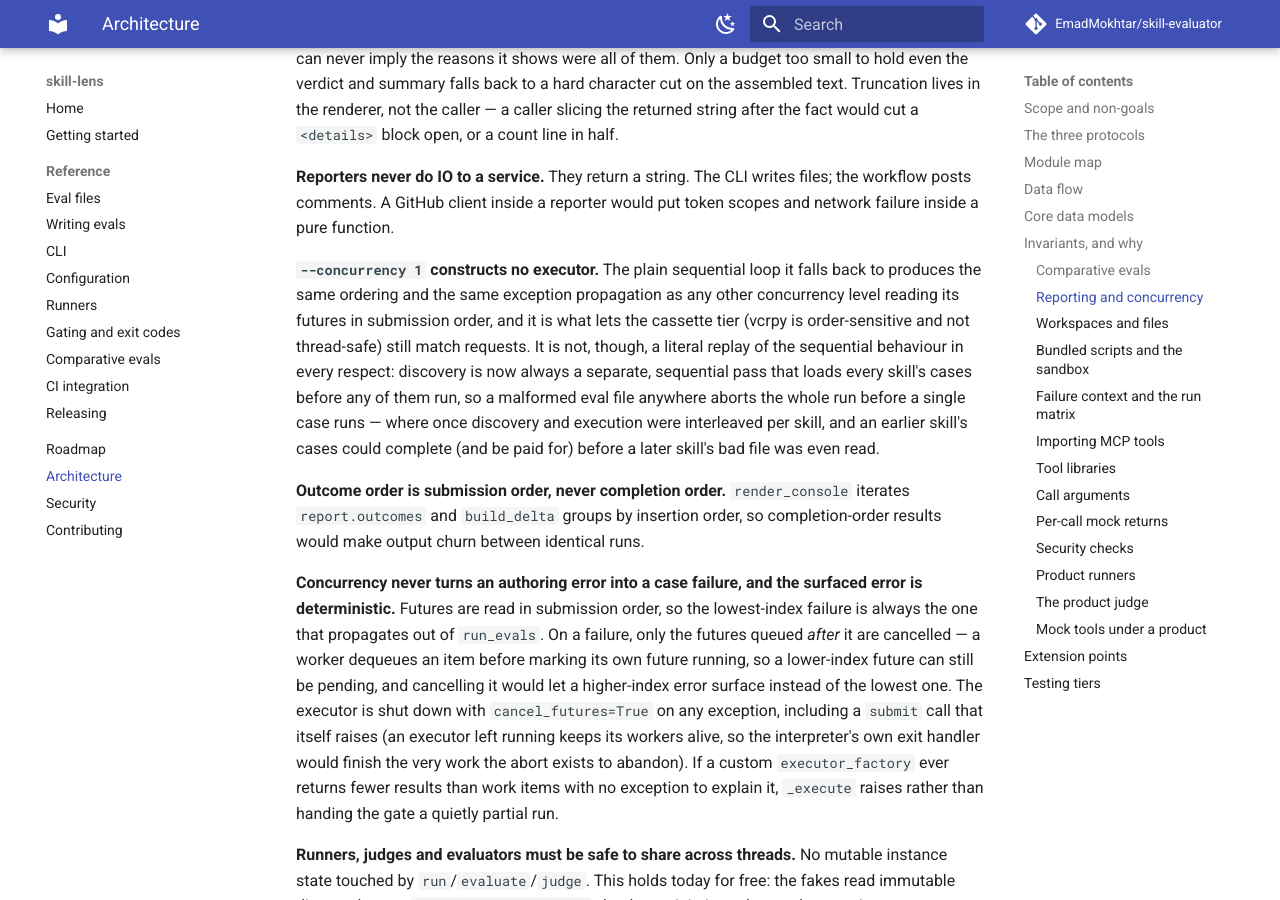
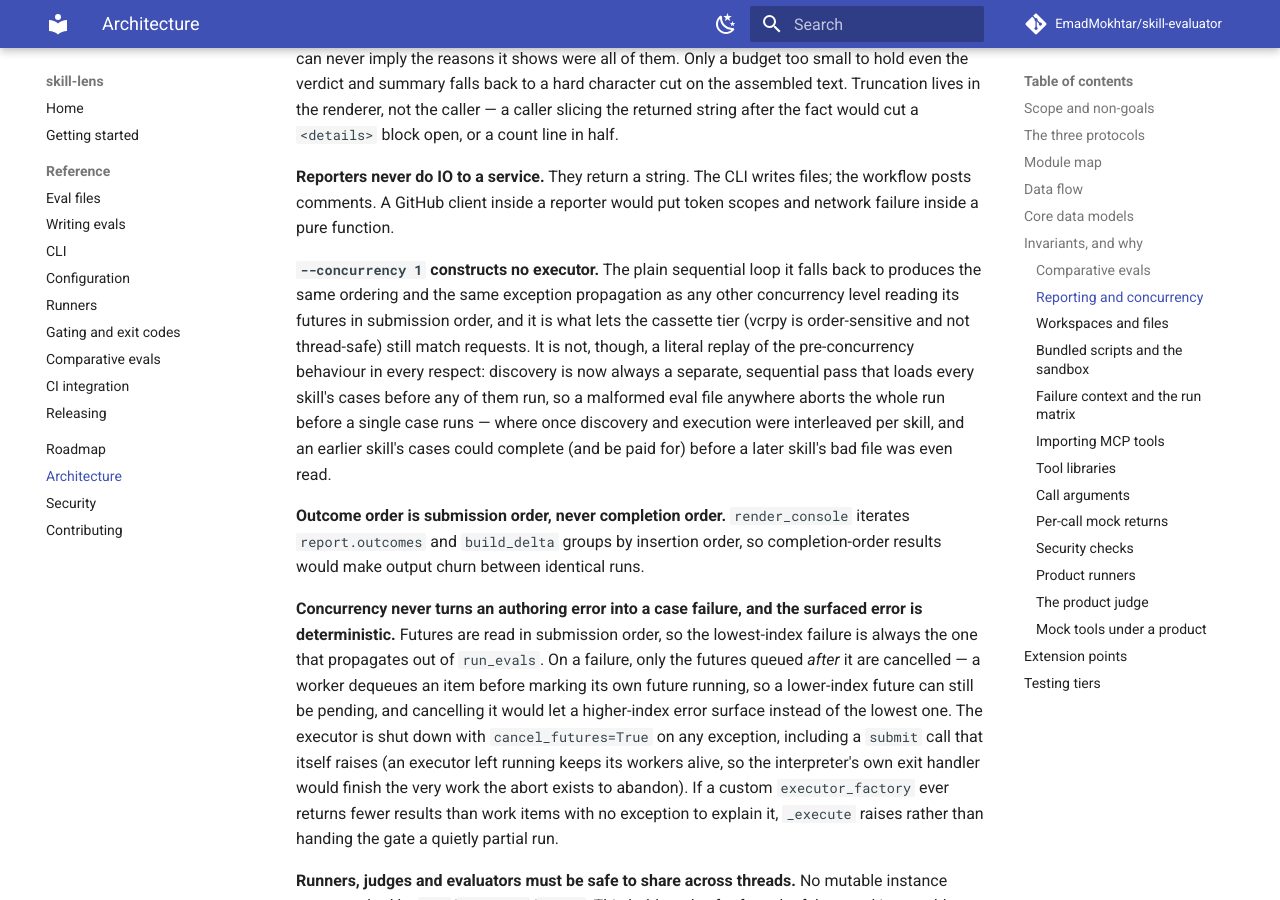
Before and after one commit to EmadMokhtar/skill-evaluator, an MkDocs documentation site: the page built from docs/architecture.md, in a window 1280 px wide and 900 px high, scrolled down 14064 px. Built offline with MkDocs 1.6.1 and Material for MkDocs 9.7.7, drawn with Linux system fonts in a browser that asks for light colours; comment, search, counter and statistics services are not loaded.

Commit message:
docs: clarify the pre-concurrency reference in ARCHITECTURE.md
"the sequential behaviour" reused "sequential" for a different referent
than the sentence right before it ("the plain sequential loop" that
--concurrency 1 falls back to today), making "not a literal replay of
the sequential behaviour" readable as "not a literal replay of itself".
"the pre-concurrency behaviour" keeps the original claim and removes the
milestone label without introducing that ambiguity. Also re-wraps that
paragraph and the "scripts=" paragraph at ARCHITECTURE.md:862, both of
which had one line pushed past the ~90-character width used around them.

Co-Authored-By: Claude Opus 5 <noreply@anthropic.com>

```diff
--- a/ARCHITECTURE.md
+++ b/ARCHITECTURE.md
@@ -447,14 +447,14 @@ workflow posts comments. A GitHub client inside a reporter would put token scope
 failure inside a pure function.
 
 **`--concurrency 1` constructs no executor.** The plain sequential loop it falls back to
-produces the same ordering and the same exception propagation as any other concurrency level
-reading its futures in submission order, and it is what lets the cassette tier (vcrpy is
-order-sensitive and not thread-safe) still match requests. It is not, though, a literal replay
-of the sequential behaviour in every respect: discovery is now always a separate, sequential pass that
-loads every skill's cases before any of them run, so a malformed eval file anywhere aborts the
-whole run before a single case runs — where once discovery and execution were interleaved
-per skill, and an earlier skill's cases could complete (and be paid for) before a later skill's
-bad file was even read.
+produces the same ordering and the same exception propagation as any other concurrency
+level reading its futures in submission order, and it is what lets the cassette tier
+(vcrpy is order-sensitive and not thread-safe) still match requests. It is not, though, a
+literal replay of the pre-concurrency behaviour in every respect: discovery is now always
+a separate, sequential pass that loads every skill's cases before any of them run, so a
+malformed eval file anywhere aborts the whole run before a single case runs — where once
+discovery and execution were interleaved per skill, and an earlier skill's cases could
+complete (and be paid for) before a later skill's bad file was even read.
 
 **Outcome order is submission order, never completion order.** `render_console` iterates
 `report.outcomes` and `build_delta` groups by insertion order, so completion-order results
@@ -860,12 +860,12 @@ consumes the artifact content budget — and `runners/tools.py` turns every one
 a tool-result string.
 
 **`scripts=` reaches a runner only when execution is on.** `_run_one` passes the keyword
-only when the runtime is set, so a third-party runner written against a version without bundled scripts keeps
-working until the day someone turns scripts on — at which point the `TypeError` names
-`run()` as the method that cannot take the keyword and escapes `run_evals` as an uncaught
-traceback (exit 1), rather than the scripts silently never running. Both bundled adapters,
-PydanticAI and LangChain, take it and register the same six built-in tools under the same
-conditions.
+only when the runtime is set, so a third-party runner written against a version without
+bundled scripts keeps working until the day someone turns scripts on — at which point the
+`TypeError` names `run()` as the method that cannot take the keyword and escapes
+`run_evals` as an uncaught traceback (exit 1), rather than the scripts silently never
+running. Both bundled adapters, PydanticAI and LangChain, take it and register the same
+six built-in tools under the same conditions.
 
 ### Failure context and the run matrix
 
```
